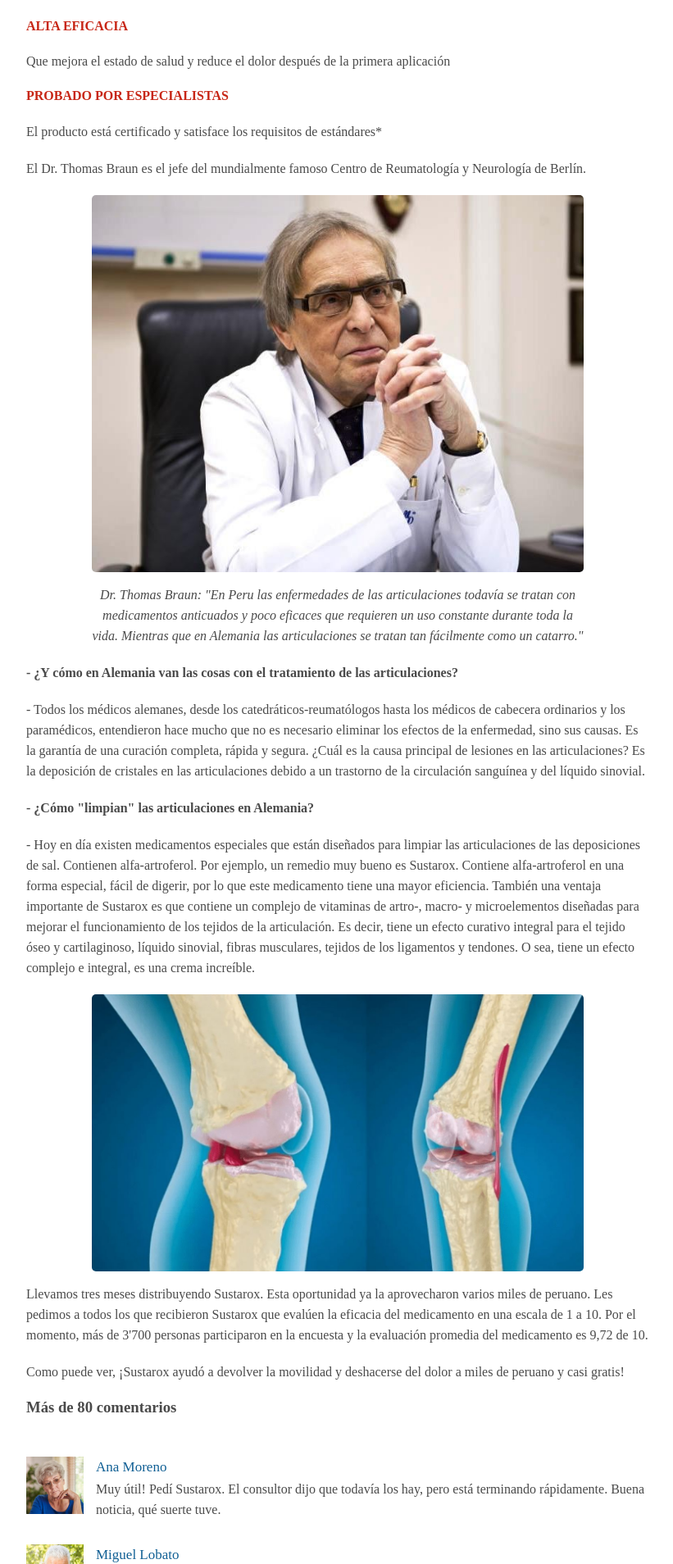
After one commit to Vladiuse/vitrina, a Django app: template vitrina/product/templates/product/mini_lands/addcombo.html in a window 1280 px wide. The commit adds this page. Shown: the part 1455-3363 px from the top of the page at 82% size, without its empty margins (228-1049 px from the left). Run offline with Django 3.2, Linux system fonts and the light colour scheme; the template is opened without the code that fills it: most values are stand-ins (such as "Sample title", 1, 10 or a date in 2020); grey boxes marked "Sample" are stand-in pictures; some libraries are stand-ins or nearby versions.

Commit message:
add mini-land text add main logo image

```diff
--- a/vitrina/product/templates/product/base.html
+++ b/vitrina/product/templates/product/base.html
@@ -167,27 +167,7 @@
     window.scrollTo(0, 0);
   })
   </script>
-
-
-
     <script src="https://ajax.googleapis.com/ajax/libs/jquery/3.6.1/jquery.min.js"></script>
     <script src="{%static 'product/js/main.js'%}"></script>
-    <style>
-      .mini-land{
-        background-color: rgb(189, 189, 189);
-        width: 100%;
-        min-height: 700px;
-        border: 8px dashed grey;
-        margin-top: 30px;
-        margin-bottom: 30px;
-        display: flex;
-        justify-content: center;
-        text-align: center;
-      }
-      .mini-land h1{
-        display: inline-block;
-        color: grey;
-      }
-    </style>
   </body>
   </html>
--- /dev/null
+++ b/vitrina/product/templates/product/mini_lands/addcombo.html
@@ -0,0 +1,156 @@
+
+{%extends 'product/product_detail.html'%}
+{%load static%}
+{%block mini-land%}
+<h2>Оффер Sustarox (раздел суставы) Адкомбо</h2>
+
+<i>Назначение</i>
+
+<p>Sustarox es un producto eficaz para la osteocondrosis, la artrosis y las lesiones!</p>
+<ul>
+  <li>Alivia el síndrome de dolor</li>
+  <li>Comienza el proceso de regeneración de los cartílagos</li>
+  <li>Elimina el hipertono muscular</li>
+  <li>Combate la hinchazón</li>
+  <li>Elimina las inflamaciones</li>
+</ul>
+
+<i>Описание </i>
+
+<p>Sustarox es un producto que puede eliminar rápidamente el dolor por artrosis y osteocondrosis. Elimina el espasmo muscular y la inflamación. Sustarox también es eficaz en el tratamiento de la osteocondrosis y artrosis porque desacelera el proceso de degeneración de tejido cartilaginoso y mejora su metabolismo, promoviendo la regeneración de cartílago articular.</p>
+<p>El efecto positivo puede verse después de la primera aplicación. Si se usa regularmente, las enfermedades de articulaciones y columna vertebral detienen su avance.</p>
+Преимущества
+
+<h4 class="red">UNA AMPLIA VARIEDAD DE ACCIONES</h4>
+<p>Cura las enfermedades de las articulaciones, la columna vertebral y las relacionadas con la edad</p>
+
+<h4 class="red">COMPOSICIÓN 100% NATURAL</h4>
+<p>Solo componentes activos de plantas medicinales</p>
+
+<h4 class="red">ALTA EFICACIA</h4>
+<p>Que mejora el estado de salud y reduce el dolor después de la primera aplicación</p>
+
+<h4 class="red">PROBADO POR ESPECIALISTAS</h4>
+<p>El producto está certificado y satisface los requisitos de estándares*</p>
+
+<p>El Dr. Thomas Braun es el jefe del mundialmente famoso Centro de Reumatología y Neurología de Berlín.</p>
+
+
+<!-- <i>ФОТО ВРАЧА</i> -->
+<div class="imagw-wrap">
+  <img src="{%static 'product/mini_lands/konovalov.jpg'%}">
+  <p>Dr. Thomas Braun: "En Peru las enfermedades de las articulaciones todavía se tratan con medicamentos anticuados y poco eficaces que requieren un uso constante durante toda la vida. Mientras que en Alemania las articulaciones se tratan tan fácilmente como un catarro."</p>
+</div>
+
+
+
+<p><b>- ¿Y cómo en Alemania van las cosas con el tratamiento de las articulaciones?</b></p>
+
+<p>- Todos los médicos alemanes, desde los catedráticos-reumatólogos hasta los médicos de cabecera ordinarios y los paramédicos, entendieron hace mucho que no es necesario eliminar los efectos de la enfermedad, sino sus causas. Es la garantía de una curación completa, rápida y segura. ¿Cuál es la causa principal de lesiones en las articulaciones? Es la deposición de cristales en las articulaciones debido a un trastorno de la circulación sanguínea y del líquido sinovial.</p>
+<p><b>- ¿Cómo "limpian" las articulaciones en Alemania?</b></p>
+
+<p>- Hoy en día existen medicamentos especiales que están diseñados para limpiar las articulaciones de las deposiciones de sal. Contienen alfa-artroferol. Por ejemplo, un remedio muy bueno es Sustarox. Contiene alfa-artroferol en una forma especial, fácil de digerir, por lo que este medicamento tiene una mayor eficiencia.
+  También una ventaja importante de Sustarox es que contiene un complejo de vitaminas de artro-, macro- y microelementos diseñadas para mejorar el funcionamiento de los tejidos de la articulación. Es decir, tiene un efecto curativo integral para el tejido óseo y cartilaginoso, líquido sinovial, fibras musculares, tejidos de los ligamentos y tendones. O sea, tiene un efecto complejo e integral, es una crema increíble.</p>
+
+<!-- <i>ФОТО СУСТАВОВ</i> -->
+
+<div class="imagw-wrap">
+  <img src="{%static 'product/mini_lands/sust_01.jpg'%}">
+</div>
+
+<p>Llevamos tres meses distribuyendo Sustarox. Esta oportunidad ya la aprovecharon varios miles de peruano. Les pedimos a todos los que recibieron Sustarox que evalúen la eficacia del medicamento en una escala de 1 a 10. Por el momento, más de 3'700 personas participaron en la encuesta y la evaluación promedia del medicamento es 9,72 de 10.</p>
+<p>Como puede ver, ¡Sustarox ayudó a devolver la movilidad y deshacerse del dolor a miles de peruano y casi gratis!</p>
+<h3> Más de 80 comentarios</h3>
+<div class="comment-wrapper">
+
+  <div class="comment">
+    <img src="{%static 'product/images/comments/w1.jpg'%}">
+    <div>
+      <p class="user-name">Ana Moreno</p>
+    <p>Muy útil! Pedí Sustarox. El consultor dijo que todavía los hay, pero está terminando rápidamente. Buena noticia, qué suerte tuve.</p>
+    </div>
+  </div>
+  <div class="comment">
+    <img src="{%static 'product/images/comments/m1.jpg'%}">
+    <div>
+      <p class="user-name">Miguel Lobato</p>
+    <p>Tengo 65 años. Me duelen las rodillas desde que tuve 50 años. Recientemente el dolor se hizo insoportable. El hijo vive en Alemania y me habló de esta crema. Ahora corro como cuando era joven y el dolor se ha ido! Gracias, gracias, GRACIAS!!</p>
+    </div>
+  </div>
+  <div class="comment">
+    <img src="{%static 'product/images/comments/w2.jpg'%}">
+    <div>
+      <p class="user-name">Marta Días</p>
+    <p>Le pedí esta crema a mi esposo hace un mes. Sufría de dolor de espalda. El dolor se ha ido por completo! Después del tratamiento nunca tuvo ataques de dolor. Me alegro de que haya empezado a hacer más cosas para la casa.</p>
+    </div>
+  </div>
+</div>
+
+<style>
+
+  .mini-land{
+    color: #4a4a4a;
+    padding: 0 20px;
+  }
+    .red{
+      color: #c72615 !important;
+    }
+    .mini-land h2,
+    .mini-land h4{
+      color:#333;
+    }
+    .mini-land h3{
+      color:#4a4a4a
+    }
+    .mini-land p{
+      margin: 0 0 20px;
+      line-height: 25px;
+    }
+  .imagw-wrap{
+    display: flex;
+    justify-content: center;
+  }
+  .mini-land {
+    max-width: 800px;
+  }
+  .imagw-wrap{
+    display: flex;
+    flex-direction: column;
+    align-items: center;
+  }
+  .imagw-wrap img{
+    width: 100%;
+    max-width: 600px;
+    border-radius: 5px;
+    margin-bottom: 15px;
+  }
+  .imagw-wrap p{
+    width: 80%;
+    font-style: italic;
+    text-align: center;
+  }
+  .mini-land ul li{
+    list-style-type: circle;
+    list-style-position: inside;
+  }
+
+  /* COMENTARIES */
+  .mini-land .comment{
+    display: flex;
+    margin-bottom: 10px;
+  }
+  .mini-land .comment img{
+    width: 70px;
+    height: 70px;
+    margin-right: 15px;
+  }
+  .mini-land .comment-wrapper{
+    margin-top: 50px;
+  }
+  .mini-land .comment .user-name{
+    color: #105f94;
+    margin-bottom: 2px;
+    font-size: 17px;
+  }
+</style>
+{%endblock%}
--- a/vitrina/product/templates/product/product_detail.html
+++ b/vitrina/product/templates/product/product_detail.html
@@ -69,7 +69,7 @@
     </div>
   </section>
 
-  <section class="advice">
+  <!-- <section class="advice">
     <div class="container mini-land">
       <div class="advice__inner">
         <h2 class="advice__title">Advice Doctor</h2>
@@ -79,6 +79,13 @@
           El Director del Instituto de Medicina Tradicional-IMET de EsSalud, doctor José Aranda Ventura, comentó que estudios realizados demostraron que el aceite de Sacha Inchi disminuye los niveles de triglicéridos y colesterol.
         </p>
       </div>
+    </div> -->
+
+  </section>
+  <section class="mini-land-wrapp">
+    <div class="mini-land">
+      {%block mini-land%}
+      {%endblock%}
     </div>
   </section>
 
@@ -173,4 +180,23 @@
   </section>
 
 </main>
+<style>
+  .mini-land-wrapp{
+    display: flex;
+    justify-content: center;
+  }
+  .mini-land1{
+    max-width: 900px;
+    display: flex;
+    flex-direction: column;
+    justify-content: left;
+  }
+  .mini-land1 p{
+    margin: 7px 0;
+    padding: 0;
+  }
+  .mini-land1 h4{
+    margin: 10px 0;
+  }
+</style>
 {%endblock%}
--- a/vitrina/product/views.py
+++ b/vitrina/product/views.py
@@ -12,7 +12,6 @@
     return render(requests, 'product/products.html', content)
 
 def category(requests, slug):
-    print(slug)
     category = Category.objects.get(slug=slug)
     products = Offer.objects.filter(category=category)
     content = {
@@ -41,7 +40,7 @@
             'product': product,
             'products': random_products[:RANDOM_PRODUCT_COUNT],
         }
-        return render(requests, 'product/product_detail.html', content)
+        return render(requests, f'product/mini_lands/{product.mini_land}.html', content)
 
 
 def leads(requests):
```
Also changed, not shown: vitrina/product/templates/product/products.html (+19 -0 lines), vitrina/product/static/product/images/comments/m1.jpg (added), vitrina/product/static/product/images/comments/w1.jpg (added), vitrina/product/static/product/images/comments/w2.jpg (added), vitrina/product/static/product/images/main-image-mob.jpg (added), vitrina/product/static/product/images/main-image.jpg (added), vitrina/product/static/product/mini_lands/konovalov.jpg (added), vitrina/product/static/product/mini_lands/sust_01.jpg (added).
